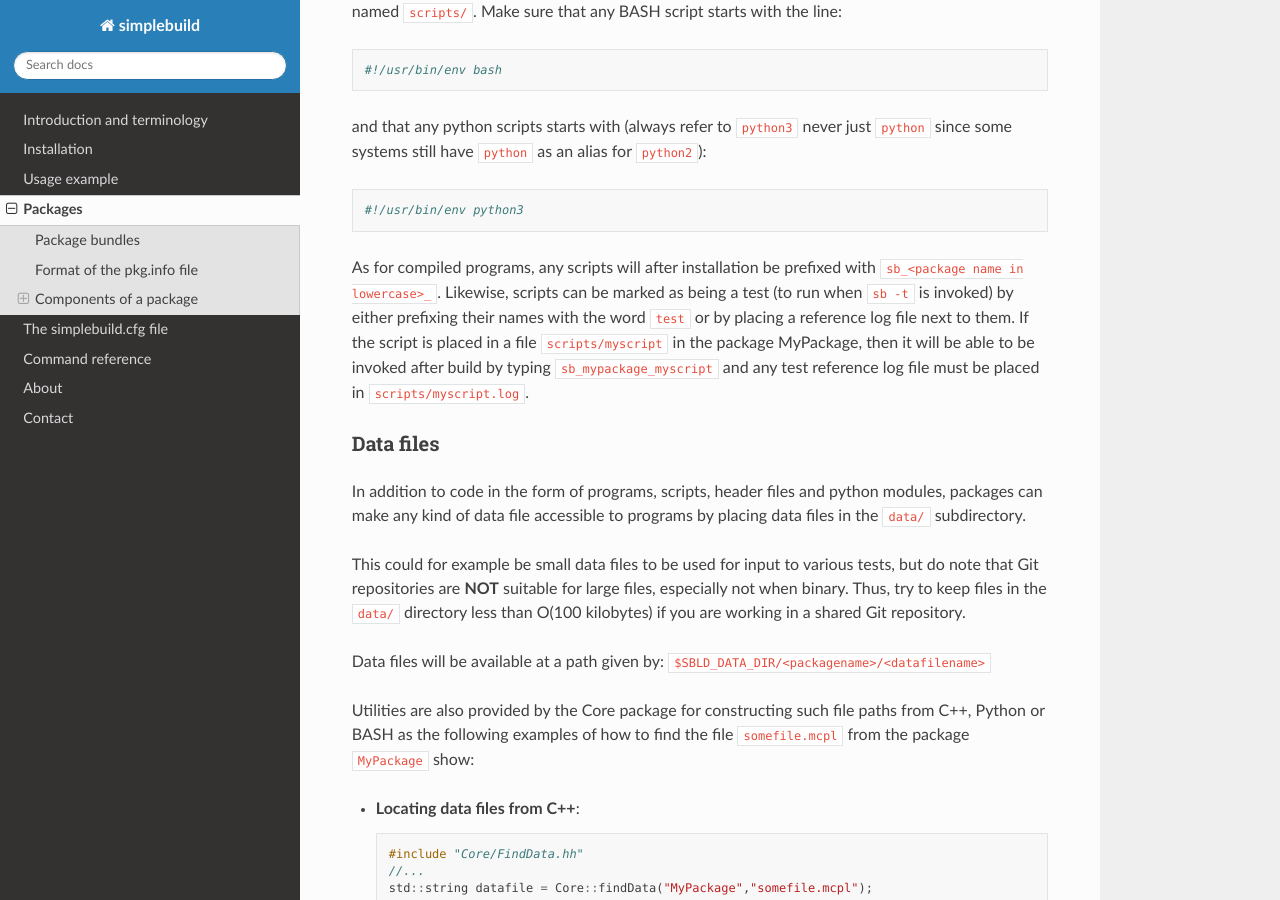
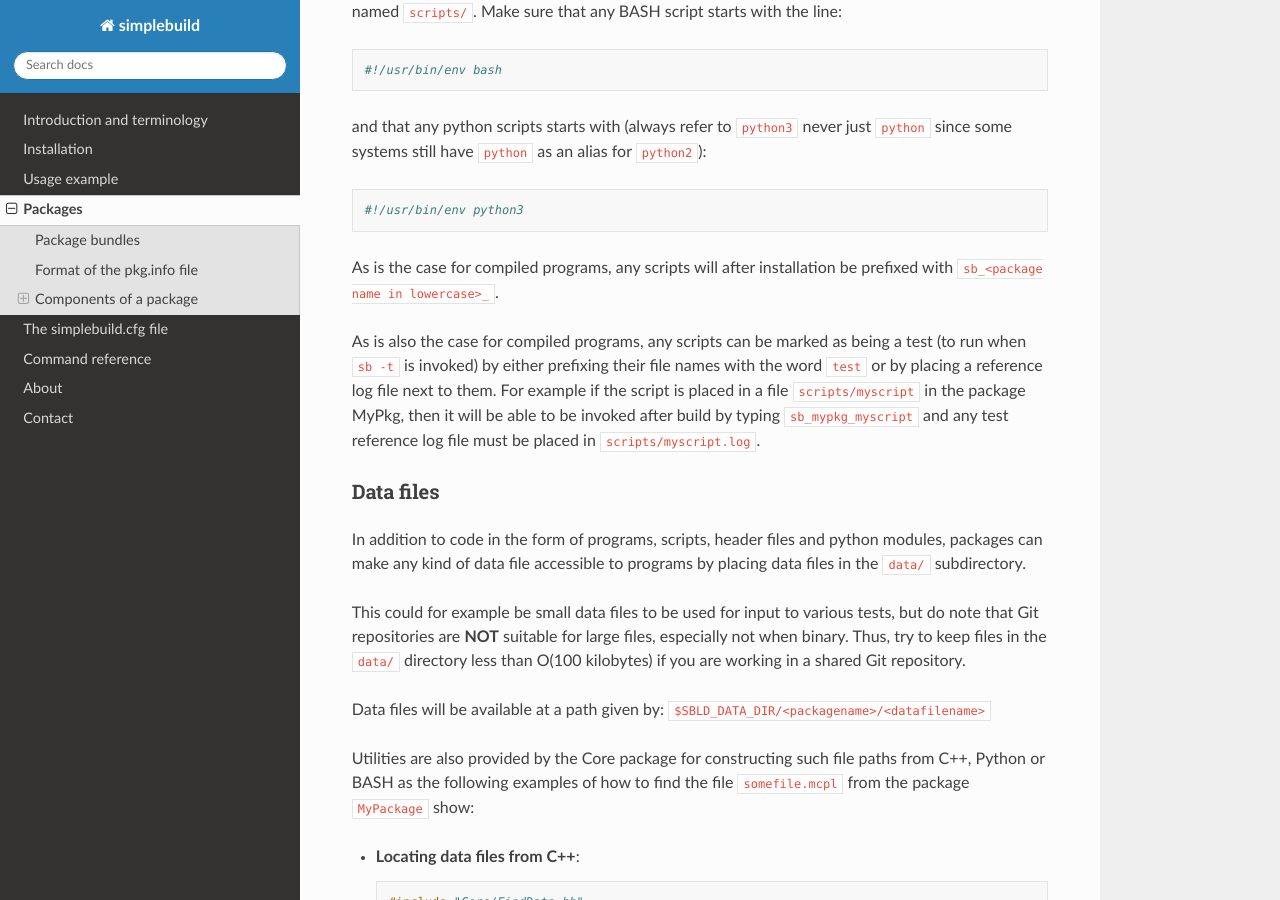
Before and after one commit to mctools/simplebuild, a Sphinx documentation site: the page built from doc/source/packages.rst, in a window 1280 px wide and 900 px high, scrolled down 4948 px. Built offline with Sphinx 7.4.7 and the Read the Docs theme 2.0.0, drawn with Linux system fonts in a browser that asks for light colours; the version number could not be read and is left out; some of the changed text lies outside the part shown.

Commit message:
minor rewordings

```diff
--- a/doc/source/packages.rst
+++ b/doc/source/packages.rst
@@ -120,7 +120,7 @@ Note in general, simplebuild requires the following convention for file formats:
 Even if you are used to using other extensions, it is important that you use the
 ones mentioned above, because otherwise the configuration and build mechanics
 will not work. Note that any directory is only allowed to contain files from one
-language.
+of the languages above.
 
 Note that the C++ and C code will by default be compiled with the formats C++17
 and C99, respectively. Also note that in order to benefit maximally from the
@@ -260,13 +260,16 @@ and that any python scripts starts with (always refer to ``python3`` never just
 
   #!/usr/bin/env python3
 
-As for compiled programs, any scripts will after installation be prefixed with
-``sb_<package name in lowercase>_``. Likewise, scripts can be marked as being a
-test (to run when ``sb -t`` is invoked) by either prefixing their names with the
-word ``test`` or by placing a reference log file next to them. If the script is
-placed in a file ``scripts/myscript`` in the package MyPackage, then it will be
-able to be invoked after build by typing ``sb_mypackage_myscript`` and any test
-reference log file must be placed in ``scripts/myscript.log``.
+As is the case for compiled programs, any scripts will after installation be
+prefixed with ``sb_<package name in lowercase>_``.
+
+As is also the case for compiled programs, any scripts can be marked as being a
+test (to run when ``sb -t`` is invoked) by either prefixing their file names
+with the word ``test`` or by placing a reference log file next to them. For
+example if the script is placed in a file ``scripts/myscript`` in the package
+MyPkg, then it will be able to be invoked after build by typing
+``sb_mypkg_myscript`` and any test reference log file must be placed in
+``scripts/myscript.log``.
 
 Data files
 ----------
```
